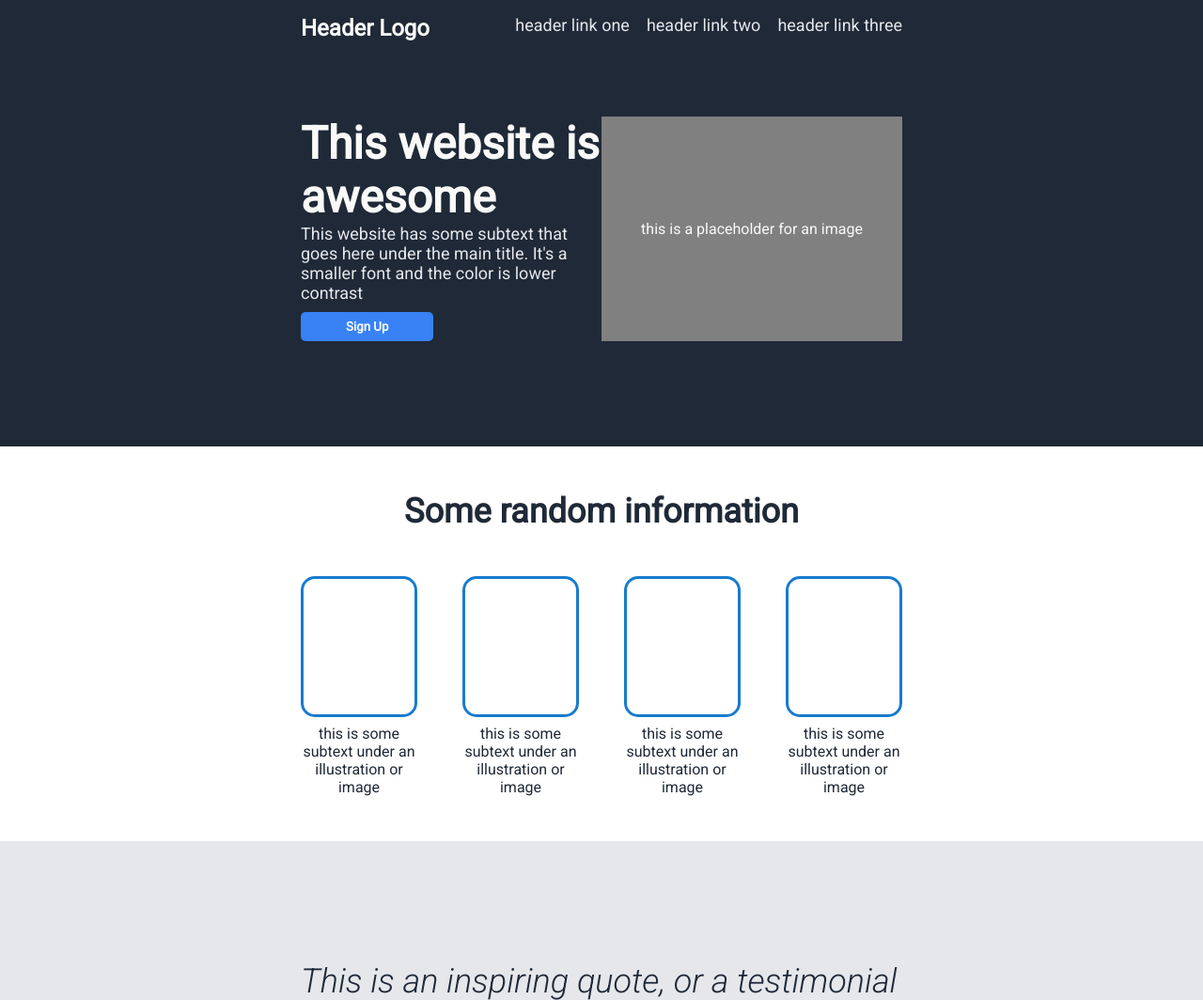
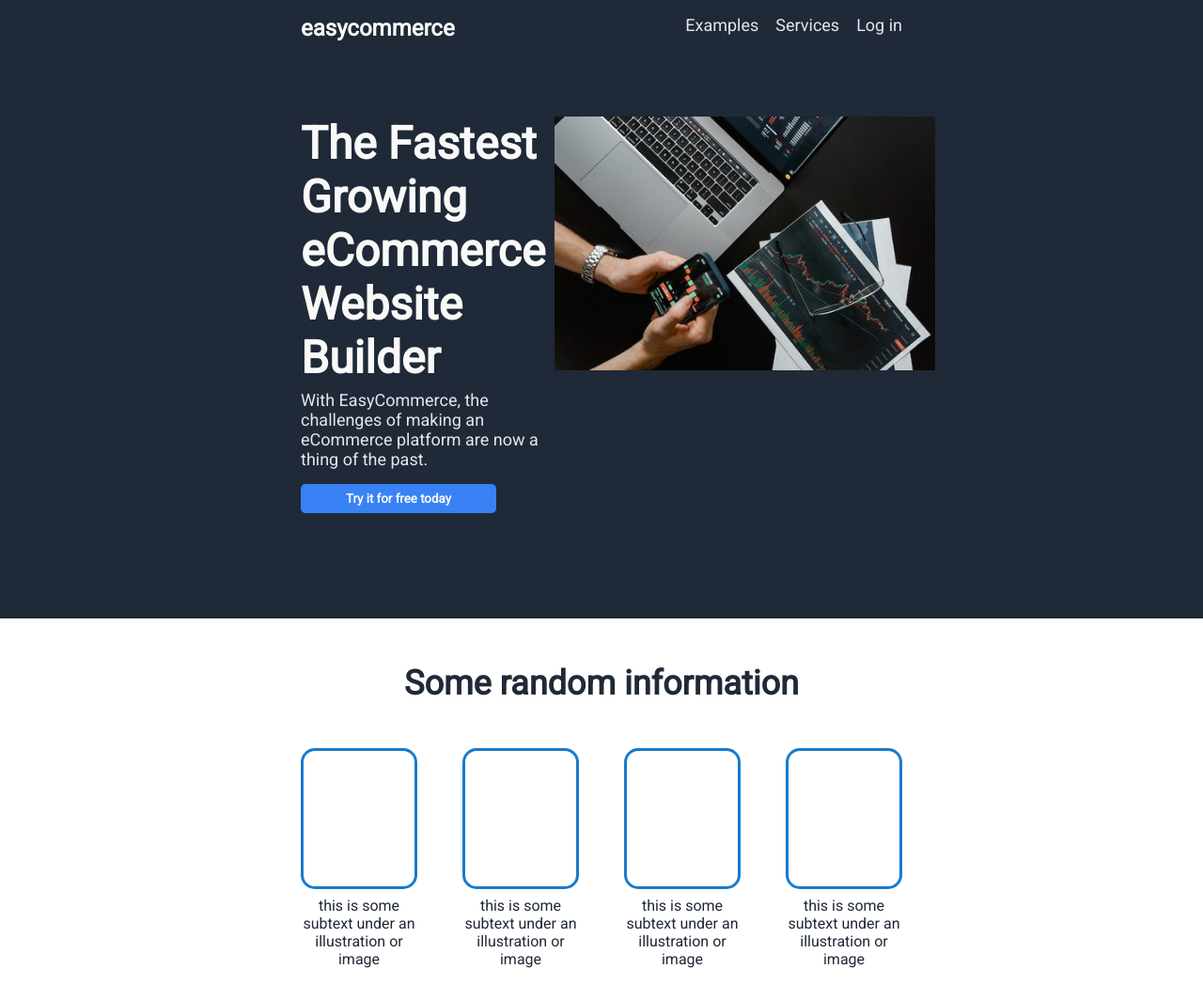
Before and after one commit to zijaigidov/landing-page, a plain HTML site: page index.html in a window 1280 px wide. Shown: the top 1064 px of the page at 94% size. Drawn offline with Linux system fonts and the light colour scheme.

Commit message:
Replace dummy text and image in title and header
- Customized the title and header to that of an eCommerce platform
  by replacing the dummy text with real content with meaning and adding
  an image

```diff
--- a/css/style.css
+++ b/css/style.css
@@ -46,6 +46,7 @@ html {
 
 .cta {
   display: flex;
+  gap: 10px;
   margin-top: 80px;
   color: #f9faf8;
 }
@@ -60,15 +61,8 @@ html {
 
 .cta-info p {
   font-size: 18px;
+  margin: 6px 0;
   color: #e5e7eb;
-}
-
-.cta-img {
-  flex: 1;
-  display: flex;
-  justify-content: center;
-  align-items: center;
-  background: grey;
 }
 
 .cta-button {
--- a/index.html
+++ b/index.html
@@ -4,28 +4,34 @@
     <meta charset="utf-8" />
     <meta http-equiv="X-UA-Compatible" content="IE=edge" />
     <meta name="viewport" content="width=device-width, initial-scale=1" />
-    <title>Landing Page | TheOdinProject</title>
+    <title>EasyCommerce | The Fastest Growing eCommerce PlatForm</title>
     <link rel="stylesheet" href="css/style.css" />
   </head>
   <body>
     <div class="header">
       <div class="container">
         <ul class="navbar">
-          <li class="logo"><a href="#">Header Logo</a></li>
-          <li class="page-link"><a href="#">header link one</a></li>
-          <li class="page-link"><a href="#">header link two</a></li>
-          <li class="page-link"><a href="#">header link three</a></li>
+          <li class="logo"><a href="#">easycommerce</a></li>
+          <li class="page-link"><a href="#">Examples</a></li>
+          <li class="page-link"><a href="#">Services</a></li>
+          <li class="page-link"><a href="#">Log in</a></li>
         </ul>
         <div class="cta">
           <div class="cta-info">
-            <h1>This website is awesome</h1>
+            <h1>The Fastest Growing eCommerce Website Builder</h1>
             <p>
-              This website has some subtext that goes here under the main title.
-              It's a smaller font and the color is lower contrast
+              With EasyCommerce, the challenges of making an eCommerce platform
+              are now a thing of the past.
             </p>
-            <button class="cta-button">Sign Up</button>
+            <button class="cta-button">Try it for free today</button>
           </div>
-          <div class="cta-img">this is a placeholder for an image</div>
+          <!-- Source Tima Miroshnichenko -->
+          <img
+            src="./images/hero.jpg"
+            alt="A picture of a laptop, printed photos and a phone in a person's hands all displaying stock market information."
+            class="cta-img"
+            height="270px"
+          />
         </div>
       </div>
     </div>
```
